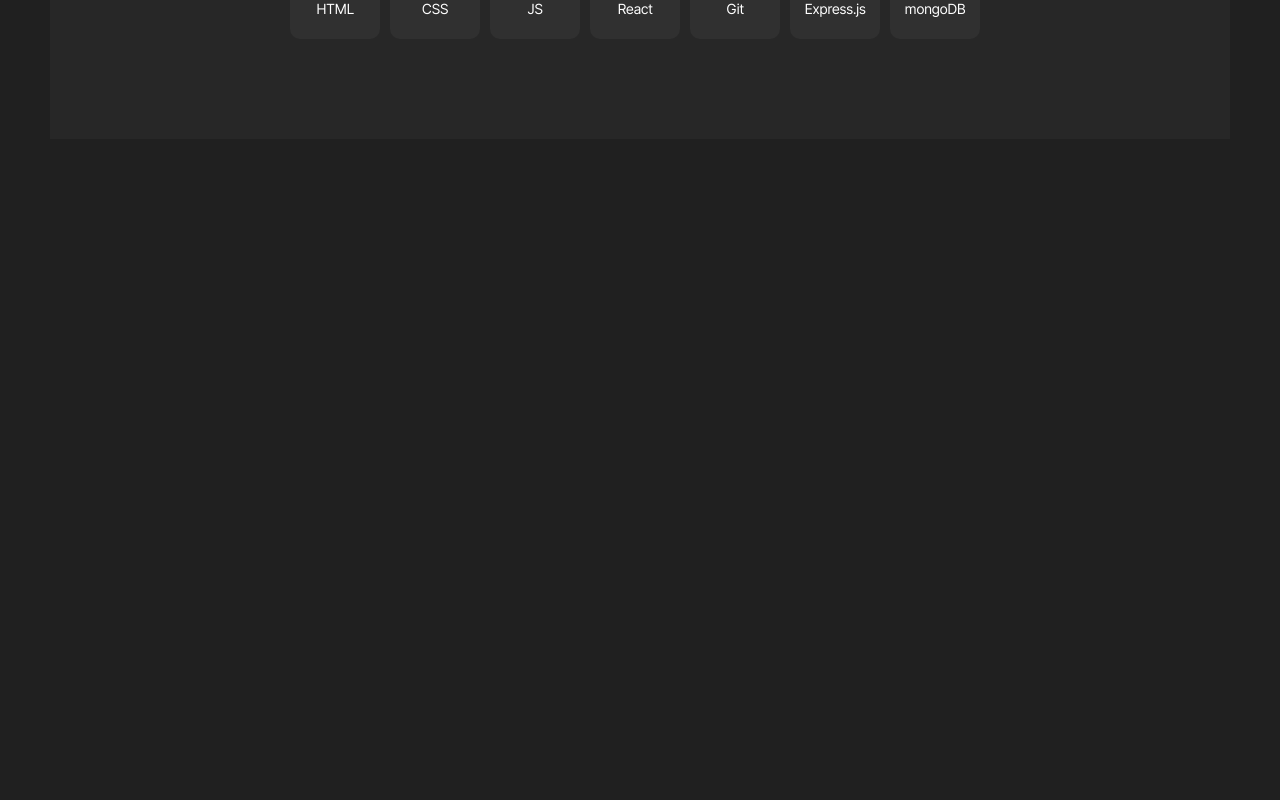
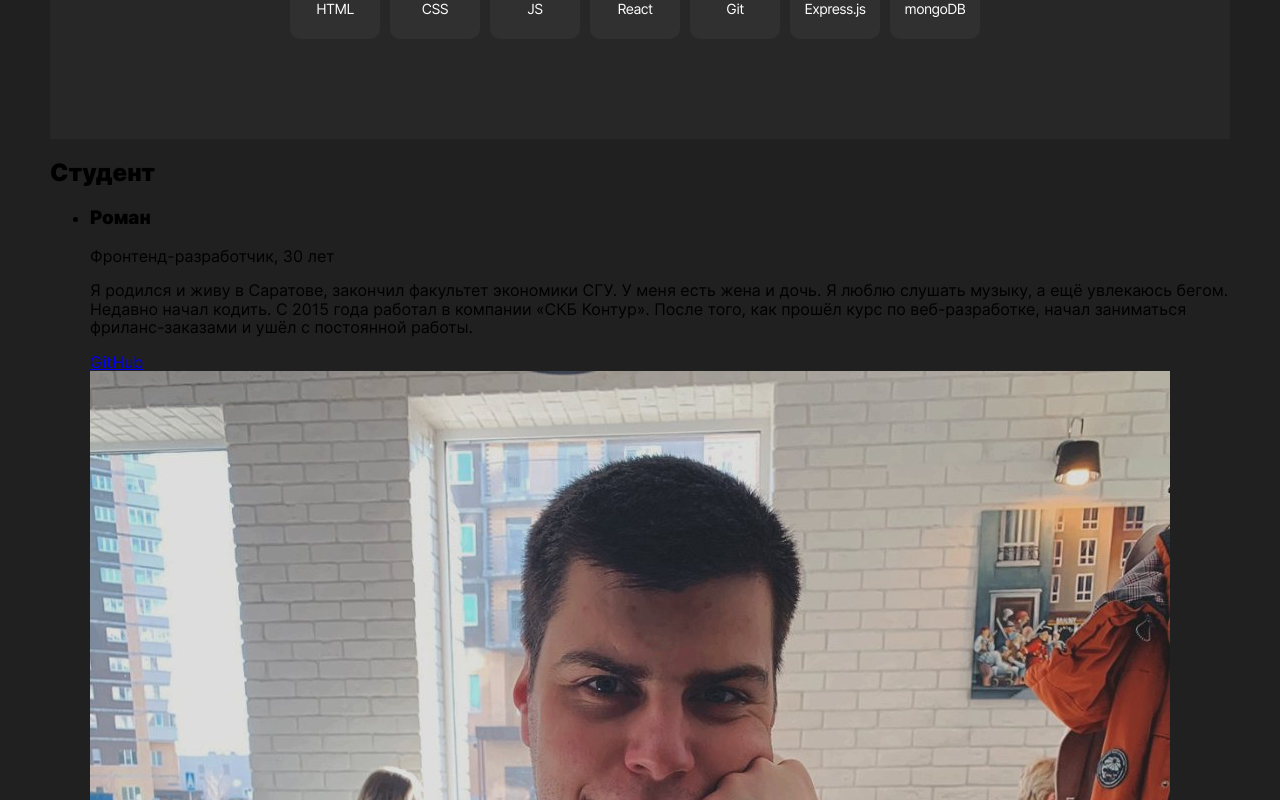
Before and after one commit to polezhaevr/movies-explorer-frontend, a React (Create React App) app: page / in a window 1280 px wide. Shown: the part 1700-2500 px from the top of the page. Before the commit the page ends 1839 px from the top, so only its background shows below. Built offline with nearby package versions, Linux system fonts and the light colour scheme.

Commit message:
added component AboutMe

```diff
--- a/src/components/Main/AboutMe/AboutMe.js
+++ b/src/components/Main/AboutMe/AboutMe.js
@@ -1,9 +1,37 @@
 import React from "react";
+import user from "../../../images/roman-main.jpg"
 
 
 function AboutMe() {
     return (
-        <section className="AboutMe">
+        <section className="about-me">
+            <div className="about-me__title-container">
+                <h2 className="about-me__tittle">
+                    Студент
+                </h2>
+            </div>
+
+            <ul className="about-me__list">
+                <li className="about-me__item">
+                    <h3 className="about-me__tittle-name">Роман</h3>
+                    <p className="about-me__who-text">Фронтенд-разработчик, 30 лет</p>
+                    <p className="about-me__text-description">Я родился и живу в Саратове, закончил факультет экономики СГУ. У меня есть жена
+                        и дочь. Я люблю слушать музыку, а ещё увлекаюсь бегом. Недавно начал кодить. С 2015 года работал в компании «СКБ Контур». После того, как прошёл курс по веб-разработке, начал заниматься фриланс-заказами и ушёл с постоянной работы.</p>
+                </li>
+                <a
+                    className="about-me__link"
+                    href="https://github.com/polezhaevr"
+                    target="_blank"
+                    rel="noreferrer"
+                >GitHub</a>
+
+                <li className="about-me__item">
+                    <img className="about-me__img"
+                        src={user}
+                        alt="Логотип промо сайта"
+                    ></img>
+                </li>
+            </ul>
 
         </section>
     );
```
Also changed, not shown: src/images/roman-main.jpg (added).
